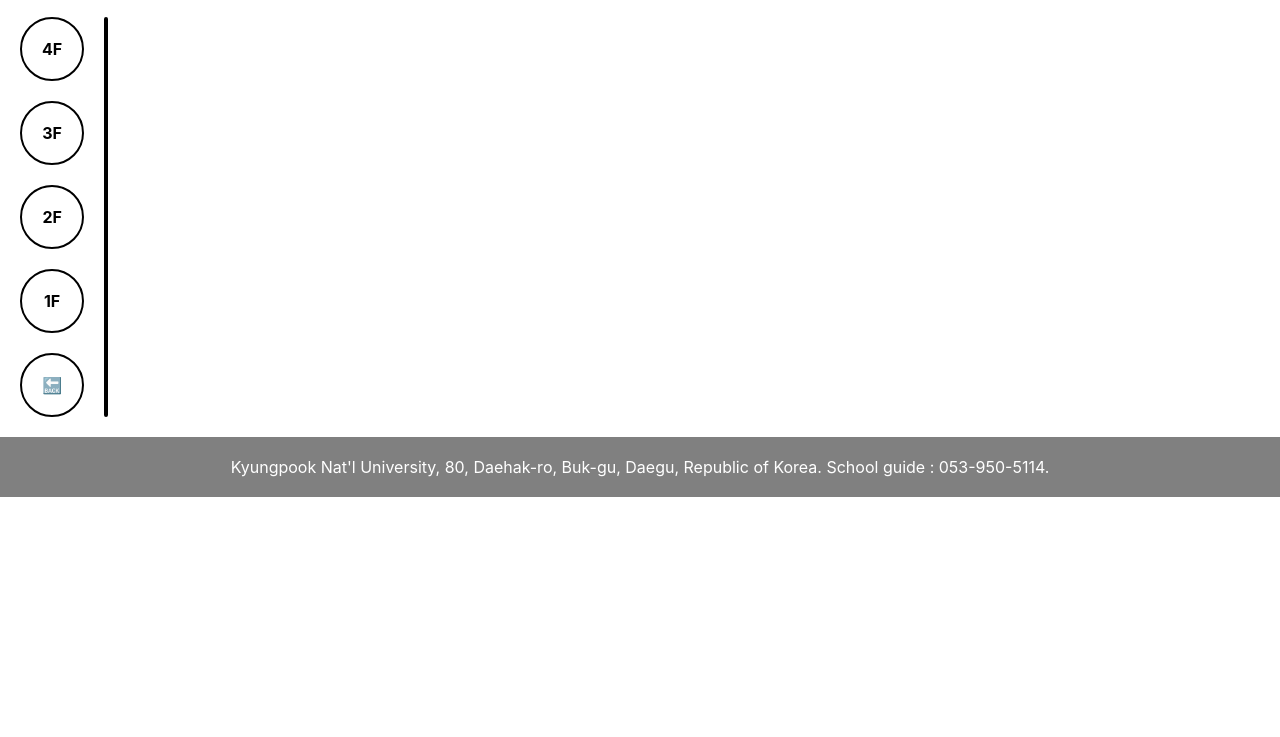
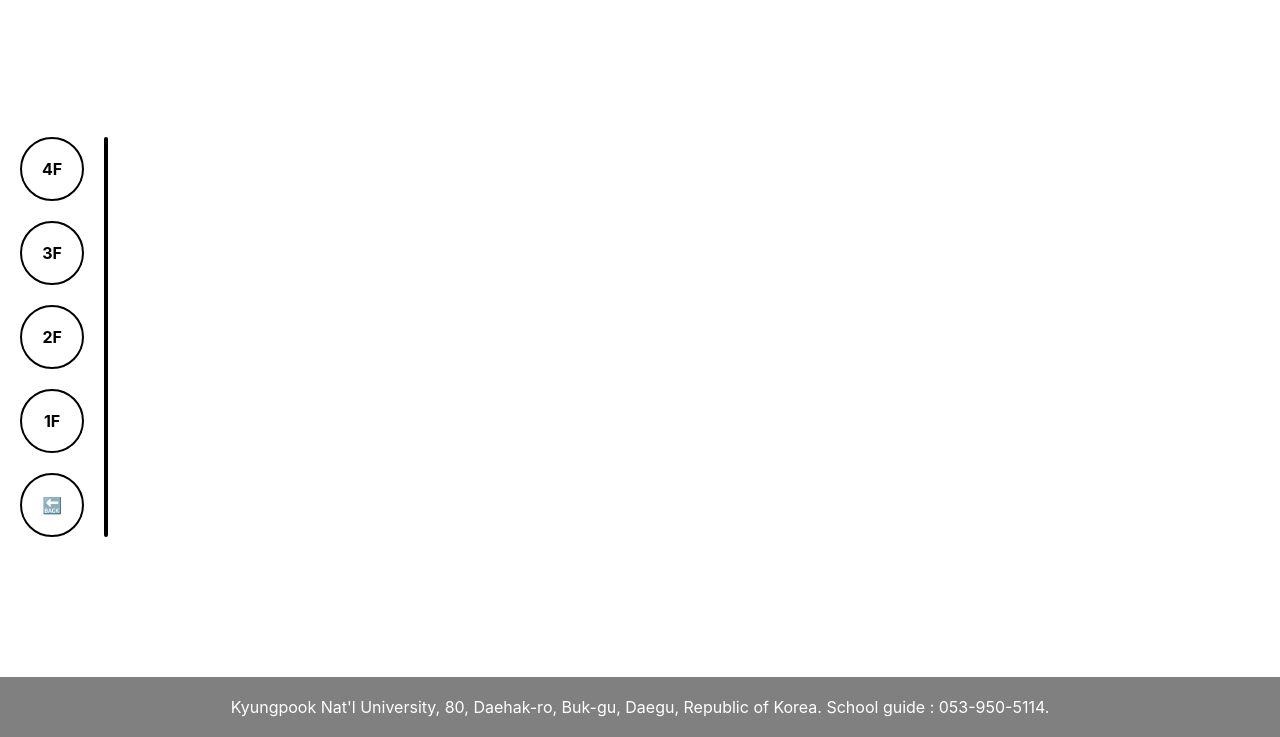
Before and after one commit to Moderator11/KNU-3D-Building-viewer, a plain HTML site: page Buildings/IT4/Building_414_IT4.html in a window 1280 px wide. Shown: the part 63-800 px from the top of the page. Drawn offline with Linux system fonts and the light colour scheme; some packages are replaced by stand-ins of ours; a script that the page names is missing.

Commit message:
Fix footer not sticking to the bottom

```diff
--- a/Buildings/style_viewer.css
+++ b/Buildings/style_viewer.css
@@ -117,11 +117,19 @@
 
     /*======================================<Header>======================================*/
 
+    body {
+        display: flex;
+        flex-direction: column;
+        height: 100vh;
+        justify-content: space-between;
+    }
+
     .header {
         justify-content: space-between;
     }
 
     .organization {
+        cursor: pointer;
         padding-left: 20px;
         font-size: 50px;
     }
```
